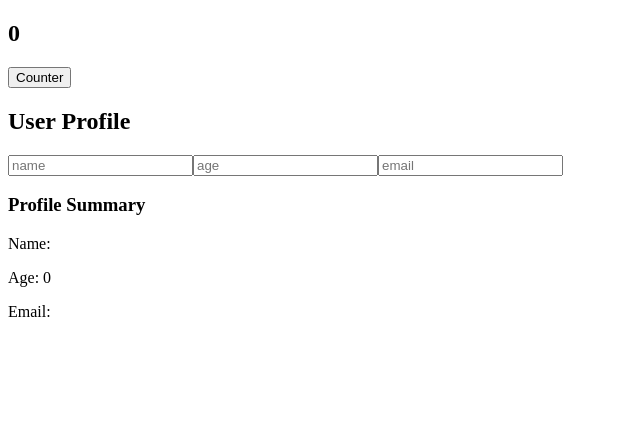
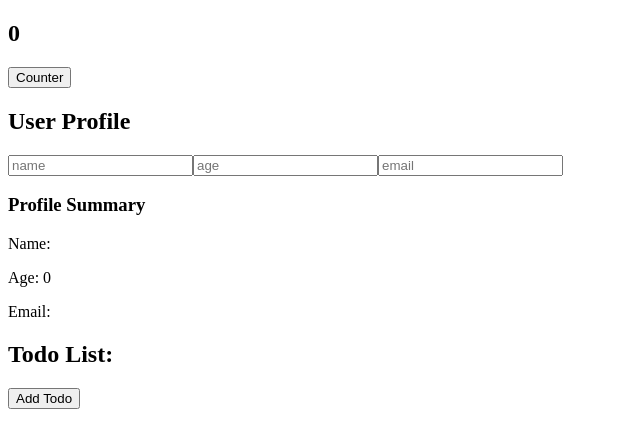
Before and after one commit to gloofys/ts-demos, a React app: page / in a window 1280 px wide. Shown: the top 448 px of the page, without its empty margins (0-640 px from the left). Built offline with nearby package versions, Linux system fonts and the light colour scheme; the HTML template or start-up script is replaced by a standard one.

Commit message:
TodoList.tsx using useState and interface.

```diff
--- a/src/App.tsx
+++ b/src/App.tsx
@@ -1,6 +1,7 @@
 
 import {useState} from "react";
 import UserProfile from "./components/UserProfile.tsx";
+import TodoList from "./components/TodoList.tsx";
 
 const App = () => {
     const [counter, setCounter] = useState<number>(0);
@@ -9,6 +10,7 @@ const App = () => {
             <h2>{counter}</h2>
             <button onClick={() => setCounter(counter + 1)}>Counter</button>
             <UserProfile />
+            <TodoList/>
         </div>
     )
 }
--- /dev/null
+++ b/src/components/TodoList.tsx
@@ -0,0 +1,39 @@
+import {useState} from "react";
+
+interface Todo{
+    id:number;
+    task:string;
+    completed:boolean;
+}
+
+const TodoList = () => {
+    const [todos, setTodos] = useState<Todo[]>([])
+
+    const addTodo = (task: string)=> {
+        const newTodo: Todo= {
+            id: todos.length + 1,
+            task,
+            completed:false,
+        };
+
+        setTodos(prevTodos => [...prevTodos, newTodo])
+    }
+
+    return (
+        <div>
+
+            <h2>Todo List:</h2>
+
+            <button onClick={() => addTodo('New Todo')}>Add Todo</button>
+
+            <ul>
+                {todos.map(todo=>(
+                    <li key={todo.id}>{todo.task} {todo.completed ? '(Completed}' : ''}</li>
+                ))}
+            </ul>
+
+
+        </div>
+    )
+}
+export default TodoList
```
